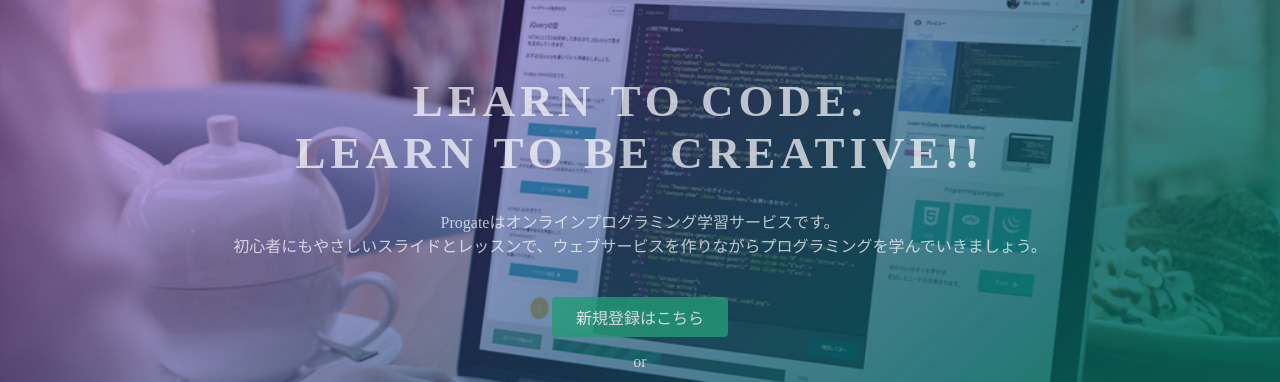
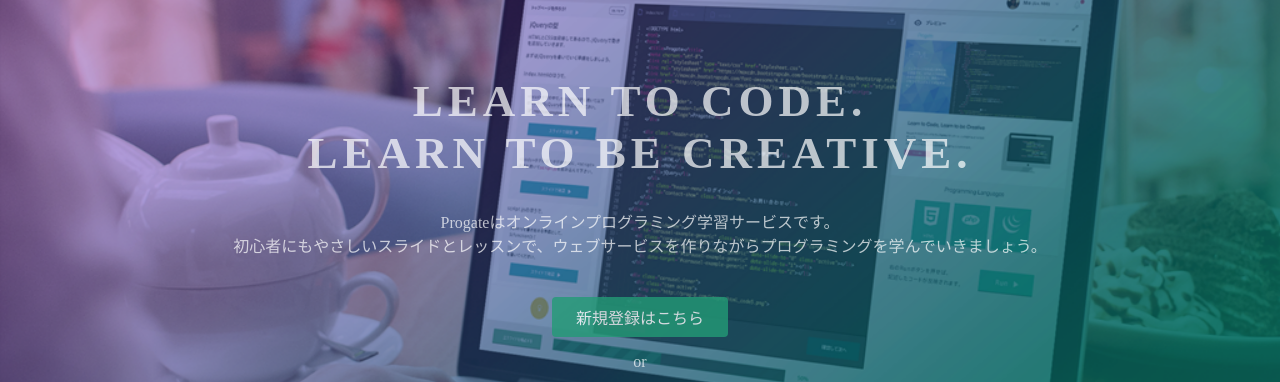
Before and after one commit to uudpinooo/progate-sample, a plain HTML site: page index.html in a window 1280 px wide. Shown: the part 135-517 px from the top of the page. Drawn offline with Linux system fonts and the light colour scheme.

Commit message:
Update index.html

```diff
--- a/index.html
+++ b/index.html
@@ -23,7 +23,7 @@
   </header>
   <div class="top-wrapper">
     <div class="container">
-      <h1>LEARN TO CODE.<br>LEARN TO BE CREATIVE!!</h1>
+      <h1>LEARN TO CODE.<br>LEARN TO BE CREATIVE.</h1>
       <p>Progateはオンラインプログラミング学習サービスです。<br>初心者にもやさしいスライドとレッスンで、ウェブサービスを作りながらプログラミングを学んでいきましょう。</p>
       <div class="btn-wrapper">
         <a href="#" class="btn signup">新規登録はこちら</a>
```
